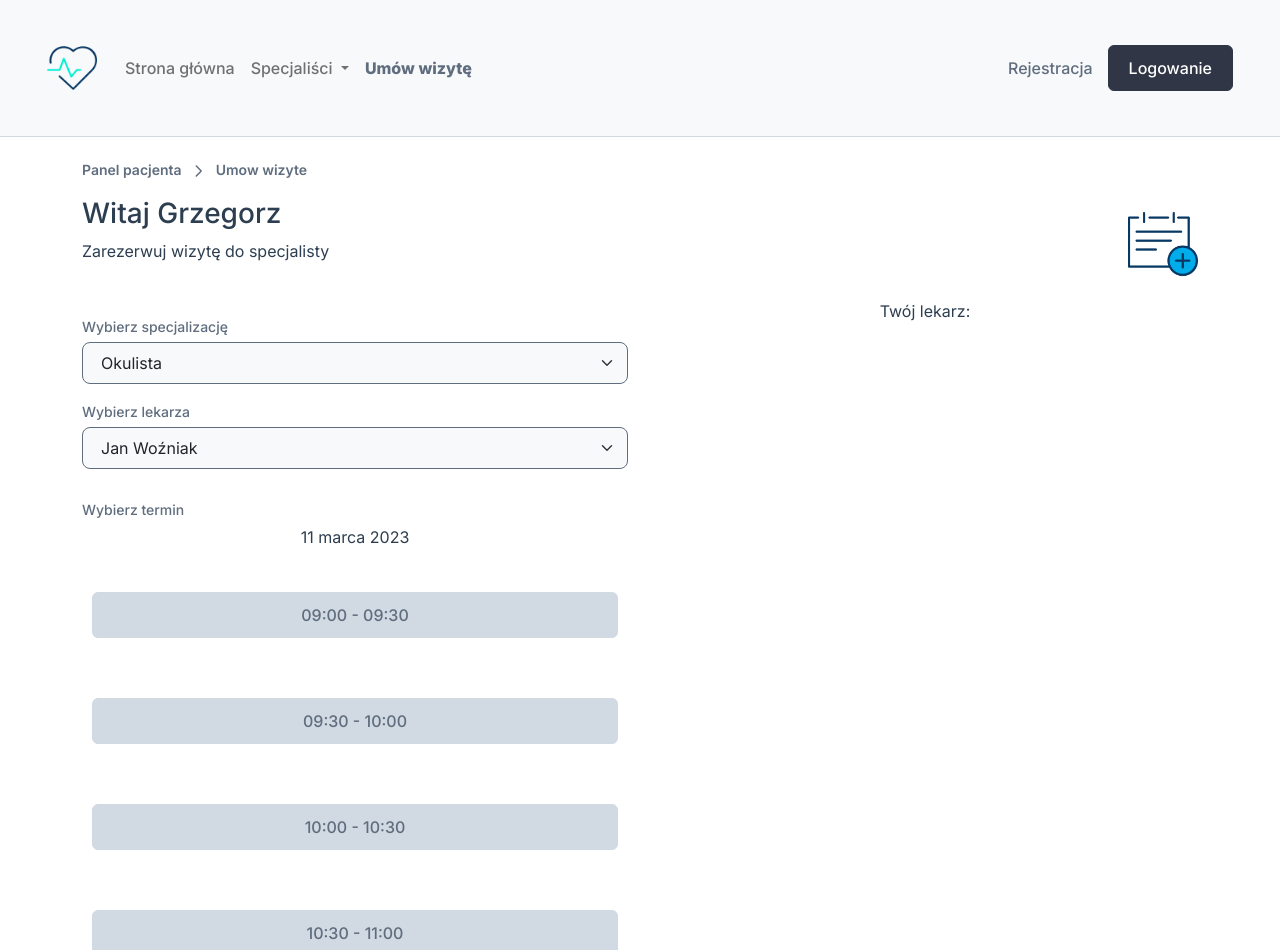
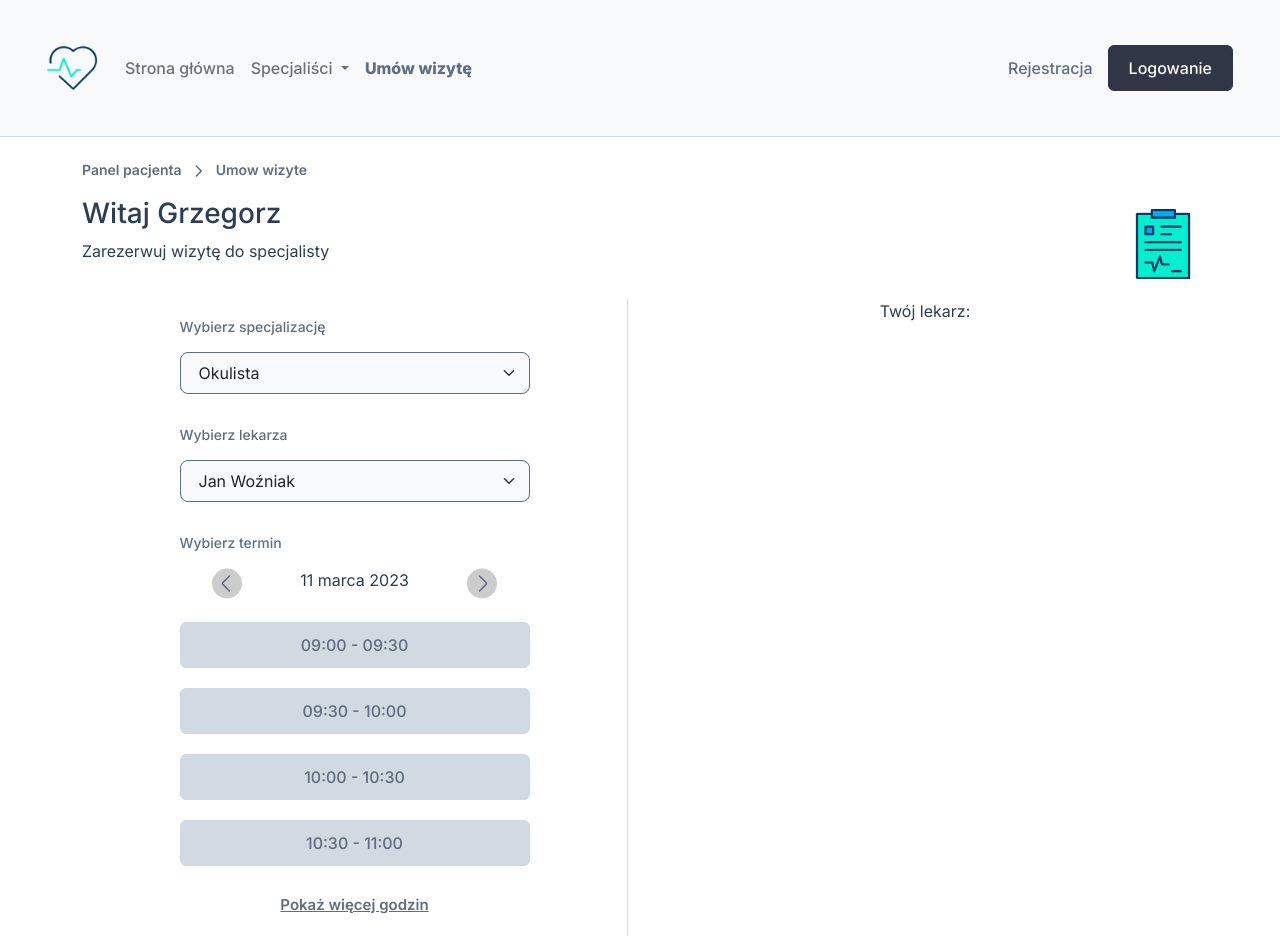
Before and after one commit to kacperrymkiewicz/StudentClinic-Vue, a Vue app in the folder frontend/: page /umow-wizyte in a window 1280 px wide. Shown: the top 950 px of the page. Built offline with nearby package versions, Linux system fonts and the light colour scheme.

Commit message:
update views

```diff
--- a/frontend/src/views/patient/PatientMakeAnAppointment.vue
+++ b/frontend/src/views/patient/PatientMakeAnAppointment.vue
@@ -3,10 +3,11 @@
         <div class="container">
             <div class="row">
                 <div class="col-md-12">
-                    <hello-message icon-name="appointment"><template v-slot:info>Zarezerwuj wizytę do specjalisty</template></hello-message>
+                    <hello-message icon-name="clipboard"><template v-slot:info>Zarezerwuj wizytę do specjalisty</template></hello-message>
                     <div class="appointment-container">
                         <div class="row">
                             <div class="col-md-6">
+                                <div class="wrapper d-flex align-items-center flex-column">
                                     <div class="form-group d-flex flex-column">
                                         <label class="align-self-start" for="specialization">Wybierz specjalizację</label>
                                         <select class="form-select" aria-label="Wybierz specjalistę" id="specialization">
@@ -16,7 +17,6 @@
                                             <option value="3">Pediatra</option>
                                         </select>
                                     </div>
-
                                     <div class="form-group d-flex flex-column">
                                         <label class="align-self-start" for="doctor">Wybierz lekarza</label>
                                         <select class="form-select" aria-label="Wybierz specjalistę" id="doctor">
@@ -29,13 +29,26 @@
                                     <div class="appointment-date-picker d-flex flex-column">
                                         <div class="form-group d-flex flex-column">
                                             <label class="align-self-start">Wybierz termin</label>
+                                            <div class="date-picker d-flex justify-content-evenly">
+                                                <svg width="30" height="31" viewBox="0 0 30 31" fill="none" xmlns="http://www.w3.org/2000/svg">
+                                                    <rect width="30" height="30" rx="15" transform="matrix(-1 0 0 1 30 0.5)" fill="white"/>
+                                                    <rect width="30" height="30" rx="15" transform="matrix(-1 0 0 1 30 0.5)" fill="black" fill-opacity="0.2"/>
+                                                    <path d="M17.5 8L10.8839 14.6161C10.3957 15.1043 10.3957 15.8957 10.8839 16.3839L17.5 23" stroke="#5F6D7E" stroke-width="1.5" stroke-linecap="round"/>
+                                                </svg>
                                                 <span>11 marca 2023</span>
+                                                <svg width="30" height="31" viewBox="0 0 30 31" fill="none" xmlns="http://www.w3.org/2000/svg">
+                                                    <rect y="0.5" width="30" height="30" rx="15" fill="white"/>
+                                                    <rect y="0.5" width="30" height="30" rx="15" fill="black" fill-opacity="0.2"/>
+                                                    <path d="M12.5 8L19.1161 14.6161C19.6043 15.1043 19.6043 15.8957 19.1161 16.3839L12.5 23" stroke="#5F6D7E" stroke-width="1.5" stroke-linecap="round"/>
+                                                </svg>
                                             </div>
-                                    <base-button type="light">09:00 - 09:30</base-button>
+                                        </div>
+                                        <base-button class="base-button" type="light">09:00 - 09:30</base-button>
                                         <base-button type="light">09:30 - 10:00</base-button>
                                         <base-button type="light">10:00 - 10:30</base-button>
                                         <base-button type="light">10:30 - 11:00</base-button>
                                         <a href="#">Pokaż więcej godzin</a>
+                                    </div>
                                 </div>
                             </div>
                             <div class="col-md-6">
@@ -51,8 +64,13 @@
 
 <style lang="scss" scoped>
 
+.wrapper {
+    width: 100%;
+    border-right: 1px solid #D1D9E2;
+    padding-bottom: 20px;
     .form-group {
         margin: 13px 0;
+        width: 350px;
 
     label {
         font-weight: 500;
@@ -60,6 +78,7 @@
         line-height: 30px;
         letter-spacing: -0.001em;
         color: $secondary;
+        margin-bottom: 10px;
 
     }
     select {
@@ -72,8 +91,26 @@
         background-color: #F8F9FB;
 
     }
+
+}
+.appointment-date-picker {
+    .date-picker {
+        span {
+            width: 160px;
+        }
+    }
+    .base-button {
+        margin: 10px 0;
     }
 
+    a {
+        margin-top: 18px;
+        color: $secondary;
+        font-weight: 600;
+        font-size: 15px;
+    }
+
+}
 .form-check {
     input {
         border-color: $secondary;
@@ -122,17 +159,7 @@
         letter-spacing: -0.01em;
         color: $button-dark;
     }
-    .base-button {
-        margin: 30px 10px;
-
-        .span-icon {
-            display: inline-block;
-            transition: all 0.2s ease-in-out;
-        }
 }
 
-    .base-button:hover .span-icon {
-        transform: translateX(5px);
-    }
 
 </style>
--- a/frontend/src/views/patient/PatientProfile.vue
+++ b/frontend/src/views/patient/PatientProfile.vue
@@ -21,7 +21,7 @@
                             </div>
                             <div class="row base-cards-outer-wrapper">
                                 <div class="col-md-6">
-                                    <base-card class="base-card">
+                                    <base-card class="base-card first">
                                         <template v-slot:title>Dane personalne</template>
                                         <template v-slot:content>
                                             <p><span>Adres email: </span>gregflor@mail.com</p>
@@ -41,6 +41,7 @@
                                                 <p>Lorem ipsum</p>
                                                 <p>Lorem ipsum</p>
                                             </template>
+                                            <template v-slot:button>Pokaż więcej</template>
                                         </base-card>
                                         <base-card :has-button="true">
                                             <template v-slot:title>Alergie</template>
@@ -48,6 +49,7 @@
                                                 <p>Lorem ipsum</p>
                                                 <p>Lorem ipsum</p>
                                             </template>
+                                            <template v-slot:button>Pokaż więcej</template>
                                         </base-card>
                                     </div>
                                 </div>
@@ -62,6 +64,12 @@
 </template>
 
 <style lang="scss" scoped>
+#profile {
+    @media (min-width: 992px) {
+        padding-bottom: 40px;
+    }
+
+}
 .wrapper {
 
     .name {
@@ -93,7 +101,7 @@ div.base-cards-outer-wrapper {
     margin-top: 20px;
     .base-card > div:nth-child(1) > div:nth-child(2) > div:nth-child(2)  {
         p {
-            margin-bottom: 11px !important;
+            margin-bottom: 12px;
         }
     }
 
```
Lines whose indentation alone changed are shown as unchanged.
